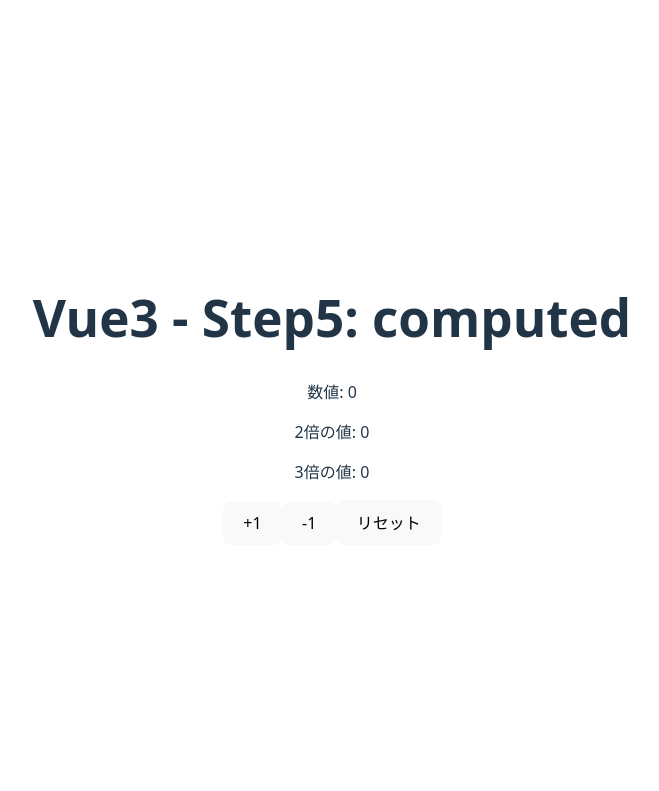
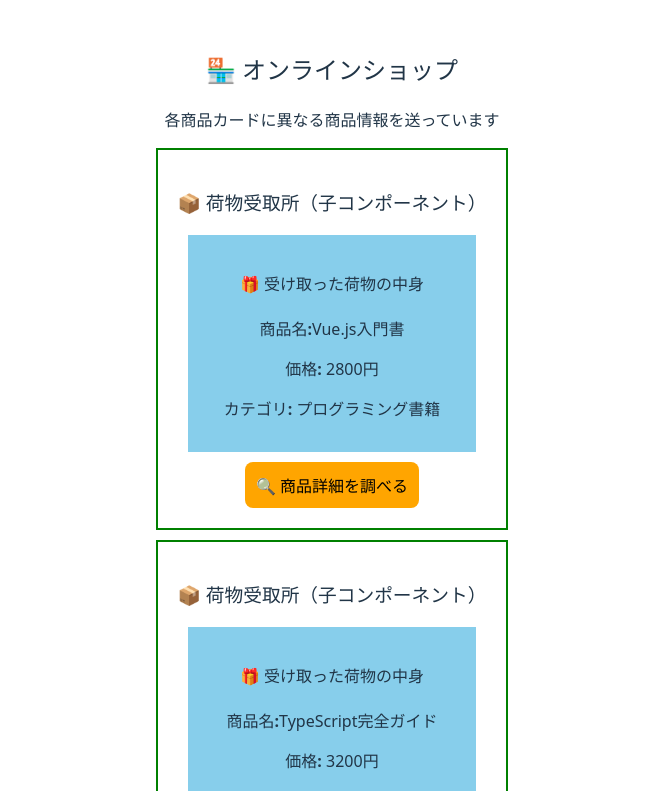
Before and after one commit to sigenogoro/my-vue-app, a Vue app: page / in a window 1280 px wide. Shown: the top 791 px of the page, without its empty margins (308-967 px from the left). Built offline with nearby package versions, Linux system fonts and the light colour scheme.

Commit message:
propsを理解

```diff
--- a/package.json
+++ b/package.json
@@ -16,6 +16,8 @@
     "@vue/tsconfig": "^0.7.0",
     "typescript": "~5.8.3",
     "vite": "^6.3.5",
+    "vite-plugin-html": "^3.2.2",
+    "vite-plugin-vue-devtools": "^8.0.0",
     "vue-tsc": "^2.2.8"
   }
 }
--- a/src/App.vue
+++ b/src/App.vue
@@ -1,10 +1,10 @@
 <template>
     <div>
-        <step5 />
+        <step6 />
     </div>
 </template>
 
 <script setup lang="ts">
-import step5 from "./components/step5.vue"
+import step6 from "./components/props/step6.vue"
 
 </script>
--- /dev/null
+++ b/src/components/props/step6-child.vue
@@ -0,0 +1,48 @@
+<template>
+    <div style="border: 2px solid green; padding: 20px; margin: 10px;">
+        <h3>📦 荷物受取所（子コンポーネント）</h3>
+        <div style="background: skyblue; padding: 15px; margin: 10px;">
+            <h4>🎁 受け取った荷物の中身</h4>
+            <p><strong>商品名:</strong>{{ productName }}</p>
+            <p><strong>価格:</strong> {{ price }}円</p>
+            <p><strong>カテゴリ:</strong> {{ category }}</p>
+        </div>
+
+        <button @click="checkProduct" style="background: orange; padding: 10px;">
+            🔍 商品詳細を調べる
+        </button>
+
+        <div v-if="inspection" style="background: #e8f4f8; padding: 10px; margin-top: 10px;">
+            <h4>📋 調査結果</h4>
+            <p>{{ inspection }}</p>
+        </div>
+    </div>
+</template>
+
+<script setup lang="ts">
+import { ref } from "vue"
+
+interface ProductProps {
+    productName: string,
+    price: number,
+    category: string
+}
+const props = defineProps<ProductProps>()
+const inspection = ref<string>("")
+
+const checkProduct = () => {
+    const report = `
+        商品分析完了！
+        名前: ${props.productName}
+        価格帯: ${props.price >= 1000 ? '高価格帯' : '低価格帯'}
+        カテゴリ: ${props.category}
+        コスパ: ${props.price < 500 ? '良い' : 'まあまあ'}
+    `
+
+    inspection.value = report
+
+    console.log('📊 商品分析:', props.productName, props.price, props.category)
+}
+
+
+</script>
--- /dev/null
+++ b/src/components/props/step6.vue
@@ -0,0 +1,29 @@
+<template>
+    <div>
+        <h2>🏪 オンラインショップ</h2>
+        <p>各商品カードに異なる商品情報を送っています</p>
+
+        <!-- 同じ商品カードコンポーネントに異なる商品を表示 -->
+        <VisualPropsDemo
+            productName="Vue.js入門書"
+            :price="2800"
+            category="プログラミング書籍"
+        />
+
+        <VisualPropsDemo
+            productName="TypeScript完全ガイド"
+            :price="3200"
+            category="技術書"
+        />
+
+        <VisualPropsDemo
+            productName="ワイヤレスマウス"
+            :price="1500"
+            category="PC周辺機器"
+        />
+    </div>
+</template>
+
+<script setup lang="ts">
+import VisualPropsDemo from './step6-child.vue'
+</script>
--- a/vite.config.ts
+++ b/vite.config.ts
@@ -1,7 +1,13 @@
 import { defineConfig } from 'vite'
 import vue from '@vitejs/plugin-vue'
+import { createHtmlPlugin } from 'vite-plugin-html'
+import vueDevTools from 'vite-plugin-vue-devtools'
 
 // https://vite.dev/config/
 export default defineConfig({
-  plugins: [vue()],
+  plugins: [
+    vue(),
+    vueDevTools(),
+    createHtmlPlugin({})
+  ],
 })
```
Also changed, not shown: 1 other file (tests, documents, lock files or other folders).
